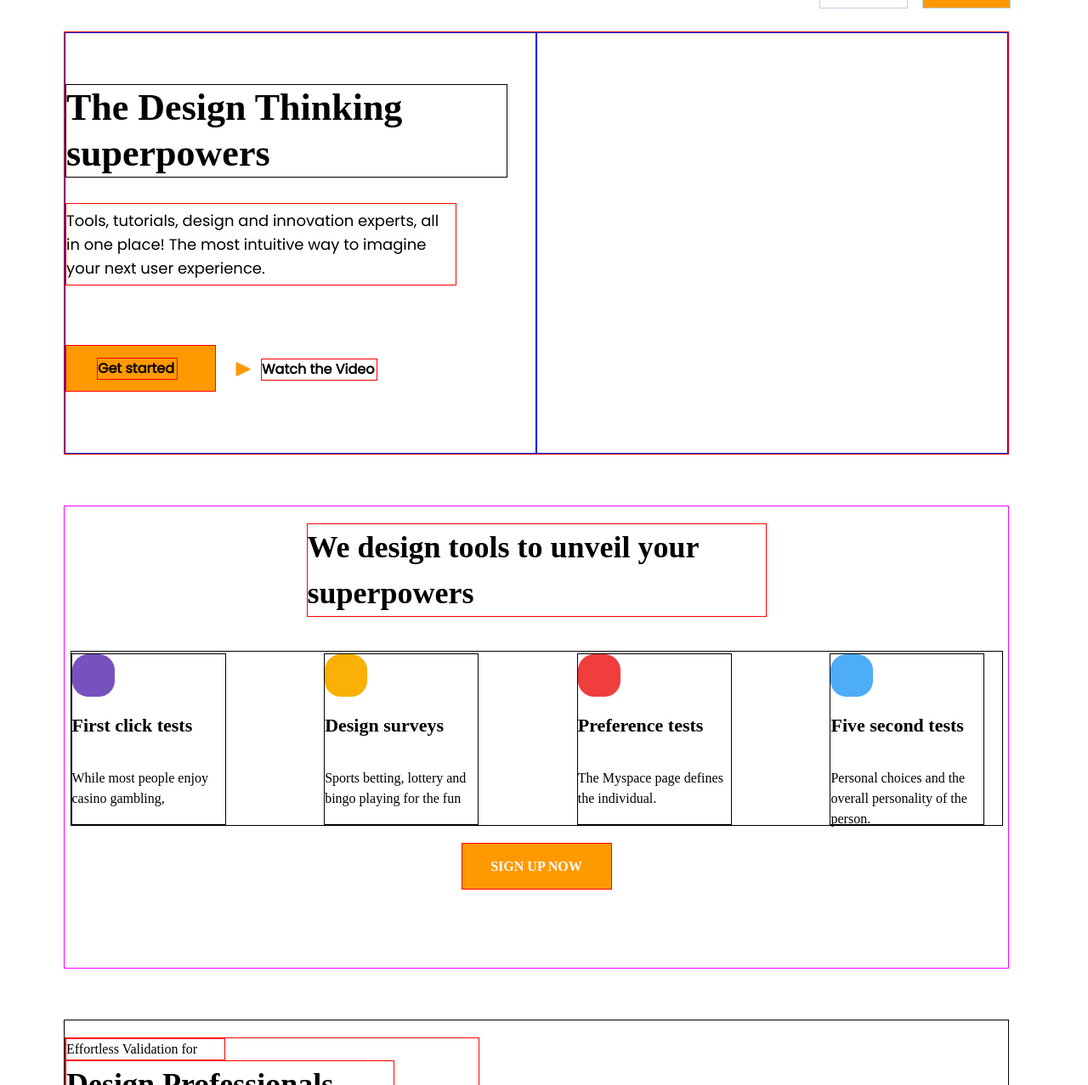
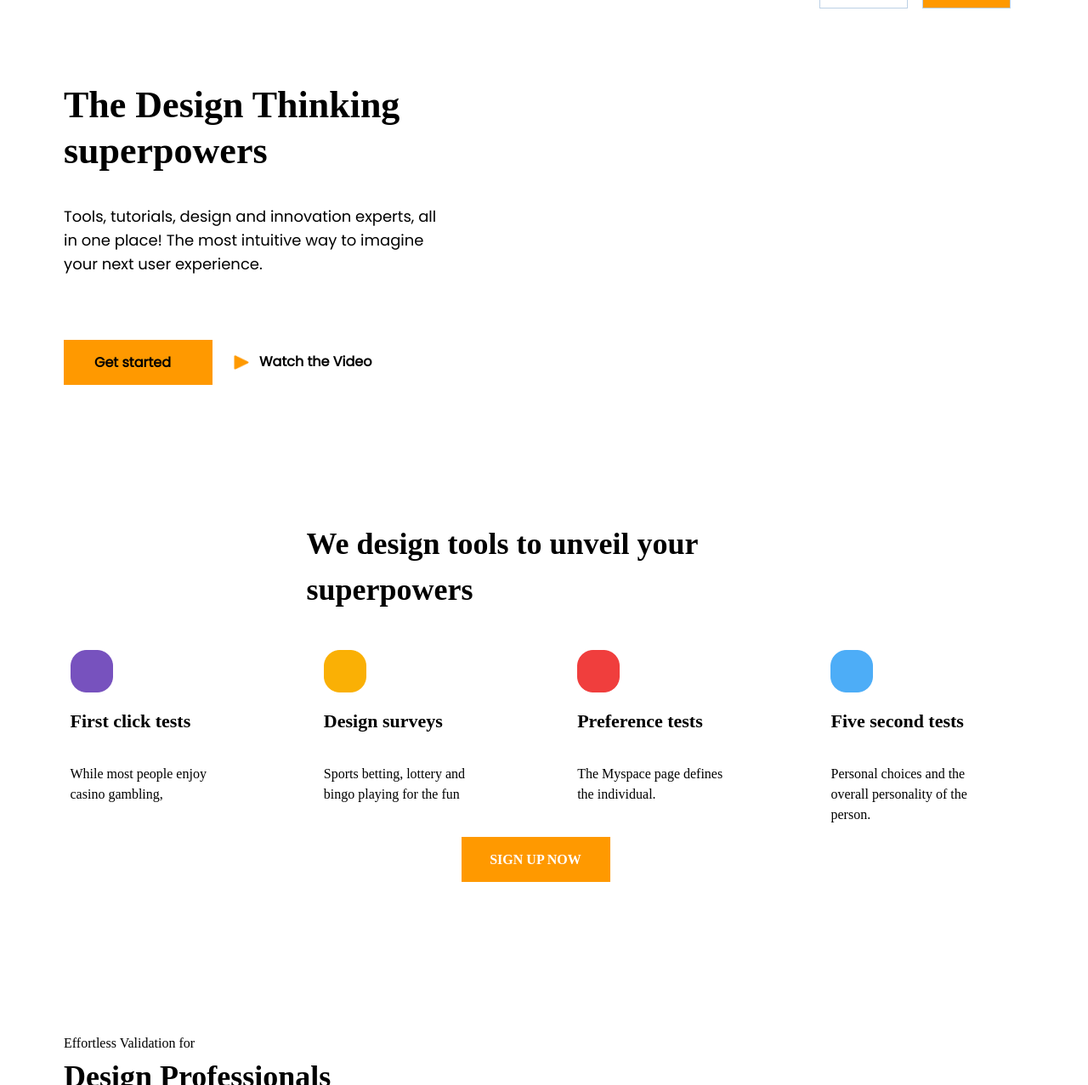
Before and after one commit to KatjaOllila/position-transform-practice, a plain HTML site: page index.html in a window 1280 px wide. Shown: the part 83-1360 px from the top of the page at 85% size. Drawn offline with Linux system fonts and the light colour scheme; a web font is replaced by a local one.

Commit message:
deleted borders

```diff
--- a/styles/index.css
+++ b/styles/index.css
@@ -78,25 +78,21 @@ p.nav-text {
     top: 100px;
     left: 55px;
     flex-direction: row;
-    border: 1px solid red;
 }
 .header__half-one {
     width: 562px;
     height: 496;
     display: flex;
     flex-direction: column;
-    border: 1px solid blue;
 }
 .header__half-two {
     width: 562px;
     height: 496;
     display: flex;
-    border: 1px solid blue;
 }
 .header__title-box {
     width: 518px;
     height: 108px;
-    border: 1px solid black;
     display: flex;
     position: relative;
     align-items: center;
@@ -105,7 +101,6 @@ p.nav-text {
 .header__content {
     width: 458px;
     height: 95px;
-    border: 1px solid red;
     display: flex;
     position: relative;
     align-items: center;
@@ -123,7 +118,6 @@ p.header-content {
     width: 175px;
     height: 53px;
     background-color: #FF9900;
-    border: 1px solid red;
     display: flex;
     position: relative;
     top: 160px
@@ -136,7 +130,6 @@ p.header-content {
     align-self: center;
     align-items: center;
     left: 36px;
-    border: 1px solid red;
 }
 p.header__btn-text {
     font-family: 'Poppins', sans-serif;
@@ -162,7 +155,6 @@ p.header__btn-text {
     align-items: center;
     left: 230px;
     top: 100px;
-    border: 1px solid red;
 }
 p.vid-text {
     font-family: 'Poppins', sans-serif;
@@ -182,7 +174,6 @@ p.vid-text {
     align-items: center;
     top: 140px;
     left: 55px;
-    border: 1px solid magenta;
 }
 .feature__title-card {
     width: 539px;
@@ -192,7 +183,6 @@ p.vid-text {
     display: flex;
     position: relative;
     align-items: center;
-    border: 1px solid red;
 }
 .feature__content-card {
     width: 1095px;
@@ -204,7 +194,6 @@ p.vid-text {
     align-items: flex-end;
     flex-direction: row;
     justify-content: space-between;
-    border: 1px solid black;
 }
 .icon-box {
     width: 50px;
@@ -217,7 +206,6 @@ p.vid-text {
     margin-right: 20px;
     display: flex;
     flex-direction: column;
-    border: 1px solid black;
 }
 .feature__btn {
     width: 175px;
@@ -227,7 +215,6 @@ p.vid-text {
     align-items: center;
     justify-content: center;
     background-color: #FF9900;
-    border: 1px solid red;
 }
 .feature__btn-text {
     font-family: 'Poppins' sans-serif;
@@ -244,7 +231,6 @@ p.vid-text {
     position: relative;
     top: 180px;
     left: 55px;
-    border: 1px solid black;
 }
 .main__card-left {
     width: 486px;
@@ -253,7 +239,6 @@ p.vid-text {
     display: flex;
     position: relative;
     flex-direction: column;
-    border: 1px solid red;
 }
 .main__box-one {
     width: 186px;
@@ -261,7 +246,6 @@ p.vid-text {
     display: flex;
     position: relative;
     align-items: center;
-    border: 1px solid red;
 }
 .main__title-box {
     width: 385px;
@@ -269,7 +253,6 @@ p.vid-text {
     display: flex;
     position: relative;
     align-items: center;
-    border: 1px solid red;
 }
 .main__box-two {
     width: 486px;
@@ -277,7 +260,6 @@ p.vid-text {
     display: flex;
     position: relative;
     align-items: center;
-    border: 1px solid red;
 }
 .main-two {
     width: 1110px;
@@ -289,7 +271,6 @@ p.vid-text {
     align-items: center;
     top: 210px;
     left: 55px;
-    border: 1px solid pink;
 }
 .main-two__card-right {
     width: 486px;
@@ -298,7 +279,6 @@ p.vid-text {
     display: flex;
     position: relative;
     flex-direction: column;
-    border: 1px solid red;
 }
 .main-two__box-one {
     width: 212px;
@@ -306,7 +286,6 @@ p.vid-text {
     display: flex;
     position: relative;
     align-items: center;
-    border: 1px solid red;
 }
 .main-two__title-box {
     width: 342px;
@@ -316,7 +295,6 @@ p.vid-text {
     display: flex;
     position: relative;
     align-items: center;
-    border: 1px solid red;
 }
 .main-two__box-two {
     width: 486px;
@@ -326,7 +304,6 @@ p.vid-text {
     display: flex;
     position: relative;
     align-items: center;
-    border: 1px solid red;
 }
 .main-two__dot-box {
     width: 486px;
@@ -336,7 +313,6 @@ p.vid-text {
     margin-top: 10px;
     margin-bottom: 10px;
     align-items: center;
-    border: 1px solid red;
 }
 .main-three {
     width: 1110px;
```
